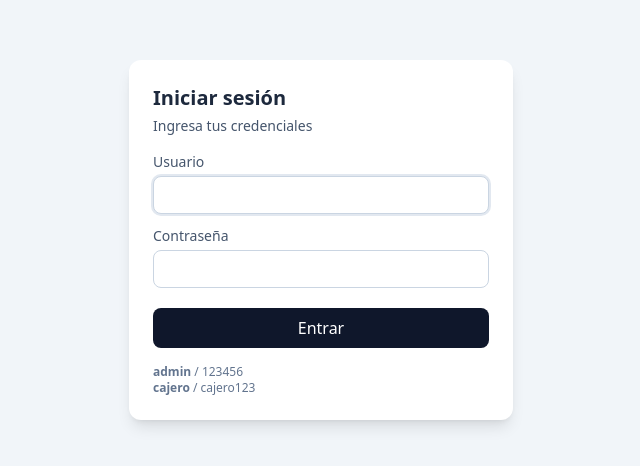
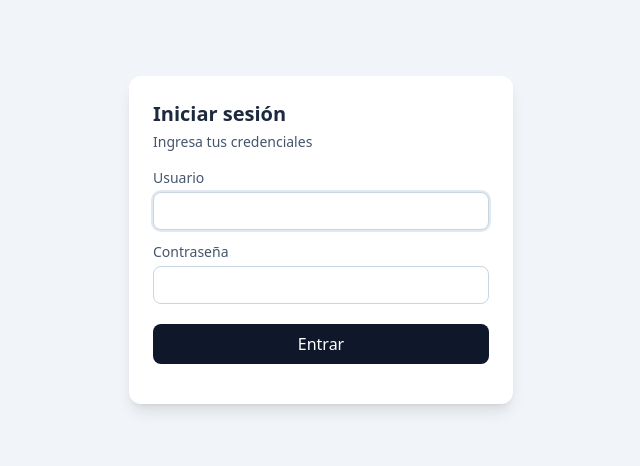
Before and after one commit to EilerGomez/MyStoreAPPOnline, a React (Vite) app: page / in a window 1280 px wide. Shown: the part 160-626 px from the top of the page, without its empty margins (319-959 px from the left). Built offline with nearby package versions, Linux system fonts and the light colour scheme.

Commit message:
agregando login

```diff
--- a/src/App.jsx
+++ b/src/App.jsx
@@ -117,7 +117,8 @@ function Login({ onOk }) {
           </div>
         )}
 
-        <form onSubmit={submit} className="grid gap-3">
+        {/* Permite Enter con el guard global */}
+        <form onSubmit={submit} className="grid gap-3" data-allow-enter="add">
           <label className="text-sm">
             <span className="block text-slate-600 mb-1">Usuario</span>
             <input
@@ -142,8 +143,6 @@ function Login({ onOk }) {
         </form>
 
         <div className="mt-4 text-xs text-slate-500">
-          <div><strong>admin</strong> / 123456</div>
-          <div><strong>cajero</strong> / cajero123</div>
         </div>
       </div>
     </div>
@@ -339,6 +338,7 @@ function Section({ title, right, children }) {
 /* ======================= Productos ======================= */
 function ProductosTab({ productos, onAdd, onUpdate, onDelete }) {
   const [q, setQ] = useState("");
+  the
   const [openAdd, setOpenAdd] = useState(false);
   const [edit, setEdit] = useState(null);
 
@@ -1247,9 +1247,9 @@ async function generarFacturaPDF({ venta, empresa }) {
 /* ======================= App ======================= */
 export default function App() {
   /* --- BLOQUEO POR LOGIN (AGREGADO) --- */
-  const [authed, setAuthed] = useState(false);
-  if (!authed) {
-    return <Login onOk={() => setAuthed(true)} />;
+  const [user, setUser] = useState(null);
+  if (!user) {
+    return <Login onOk={(u) => setUser(u)} />;
   }
   /* --- FIN BLOQUEO LOGIN --- */
 
```
Also changed, not shown: 3 other files (tests, documents, lock files or other folders).
